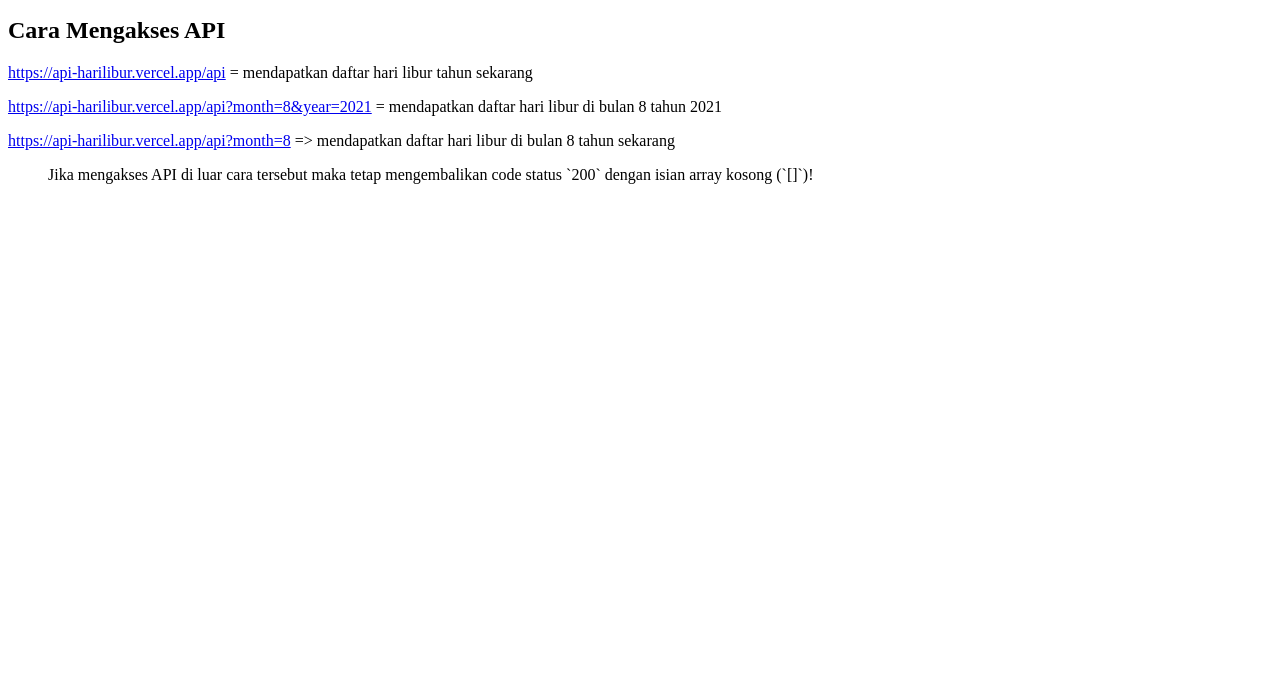
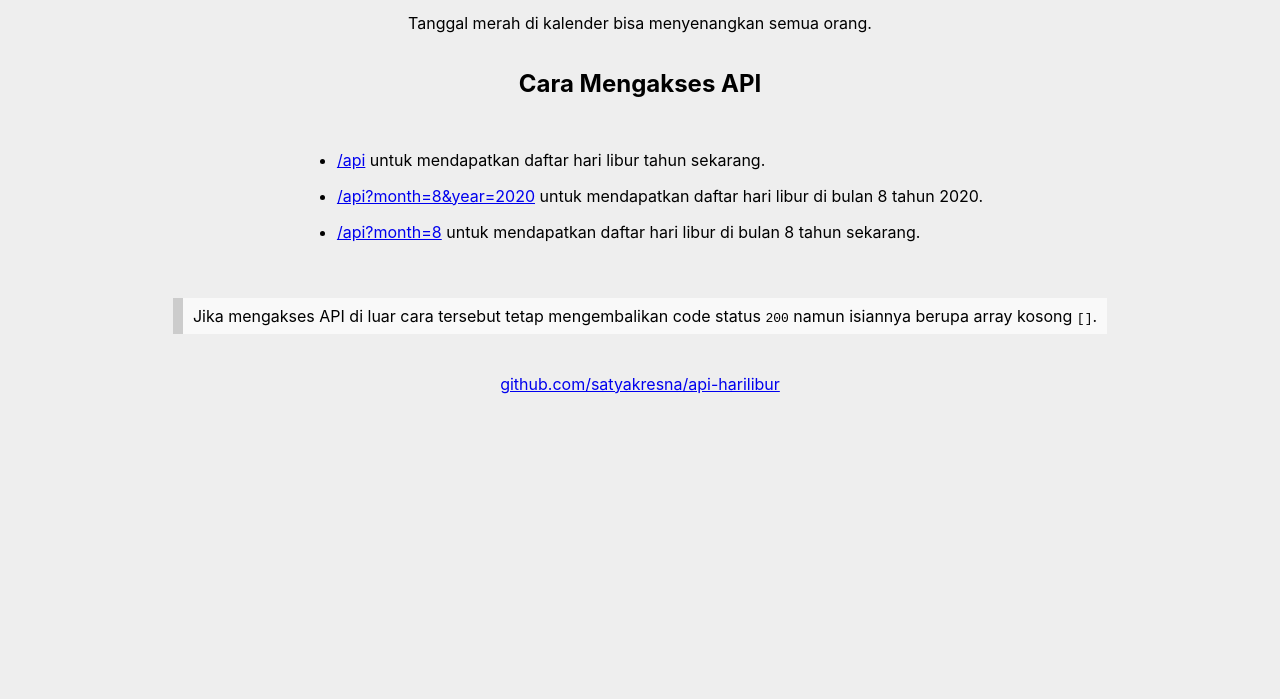
Before and after one commit to kresnasatya/api-harilibur, a website: page public/index.html in a window 1280 px wide. Shown: the part 101-800 px from the top of the page. Drawn offline with Linux system fonts and the light colour scheme.

Commit message:
styling index page

```diff
--- /dev/null
+++ b/public/css/style.css
@@ -0,0 +1,29 @@
+body {
+    background: #eee;
+    font-family: -apple-system, BlinkMacSystemFont, 'Segoe UI', Roboto, Oxygen, Ubuntu, Cantarell, 'Open Sans', 'Helvetica Neue', sans-serif;
+    padding: 0;
+    margin: 0;
+}
+
+.container {
+    display: flex;
+    flex-direction: column;
+    justify-content: center;
+    align-items: center;
+    margin: 1rem;
+}
+
+ul li {
+    margin: 1rem 0;
+}
+
+blockquote {
+    background: #f9f9f9;
+    border-left: 10px solid #ccc;
+    margin: 1.5em 10px;
+    padding: 0.5em 10px;
+}
+
+blockquote p {
+    display: inline;
+}
--- a/public/index.html
+++ b/public/index.html
@@ -4,19 +4,24 @@
     <meta charset="UTF-8">
     <meta http-equiv="X-UA-Compatible" content="IE=edge">
     <meta name="viewport" content="width=device-width, initial-scale=1.0">
+    <link rel="stylesheet" href="./css/style.css">
     <title>API Hari Libur</title>
 </head>
 <body>
-    <h1>API Hari Libur</h1>
-    <p>Tanggal merah di kalender bisa menyenangkan semua orang.</p>
+    <div class="container">
+        <h1 id="api-hari-libur">API Hari Libur</h1>
+        <p>Tanggal merah di kalender bisa menyenangkan semua orang.</p>
+        <h2 id="cara-mengakses-api">Cara Mengakses API</h2>
+        <ul>
+            <li><a href="/api">/api</a> untuk mendapatkan daftar hari libur tahun sekarang.</li>
+            <li><a href="/api?month=8&amp;year=2020">/api?month=8&amp;year=2020</a> untuk mendapatkan daftar hari libur di bulan 8 tahun 2020.</li>
+            <li><a href="/api?month=8">/api?month=8</a> untuk mendapatkan daftar hari libur di bulan 8 tahun sekarang.</li>
+        </ul>
+        <blockquote>
+            <p>Jika mengakses API di luar cara tersebut tetap mengembalikan code status <code>200</code> namun isiannya berupa array kosong <code>[]</code>.</p>
+        </blockquote>
 
-    <h2>Cara Mengakses API</h2>
-    <p><a href="https://api-harilibur.vercel.app/api">https://api-harilibur.vercel.app/api</a> = mendapatkan daftar hari libur tahun sekarang</p>
-    <p><a href="https://api-harilibur.vercel.app/api?month=8&year=2021" target="_blank">https://api-harilibur.vercel.app/api?month=8&year=2021</a> = mendapatkan daftar hari libur di bulan 8 tahun 2021</p>
-    <p><a href="https://api-harilibur.vercel.app/api?month=8" target="_blank">https://api-harilibur.vercel.app/api?month=8</a> => mendapatkan daftar hari libur di bulan 8 tahun sekarang</p>
-
-    <blockquote>
-        Jika mengakses API di luar cara tersebut maka tetap mengembalikan code status `200` dengan isian array kosong (`[]`)!
-    </blockquote>
+        <p><a href="https://github.com/satyakresna/api-harilibur">github.com/satyakresna/api-harilibur</a></p>
+    </div>
 </body>
 </html>
```
